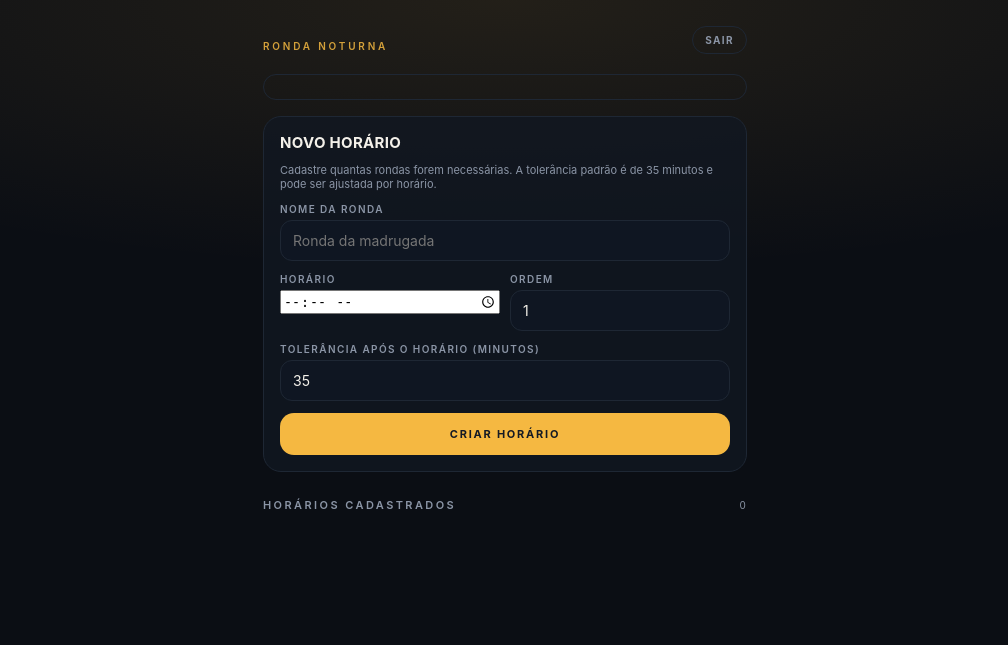
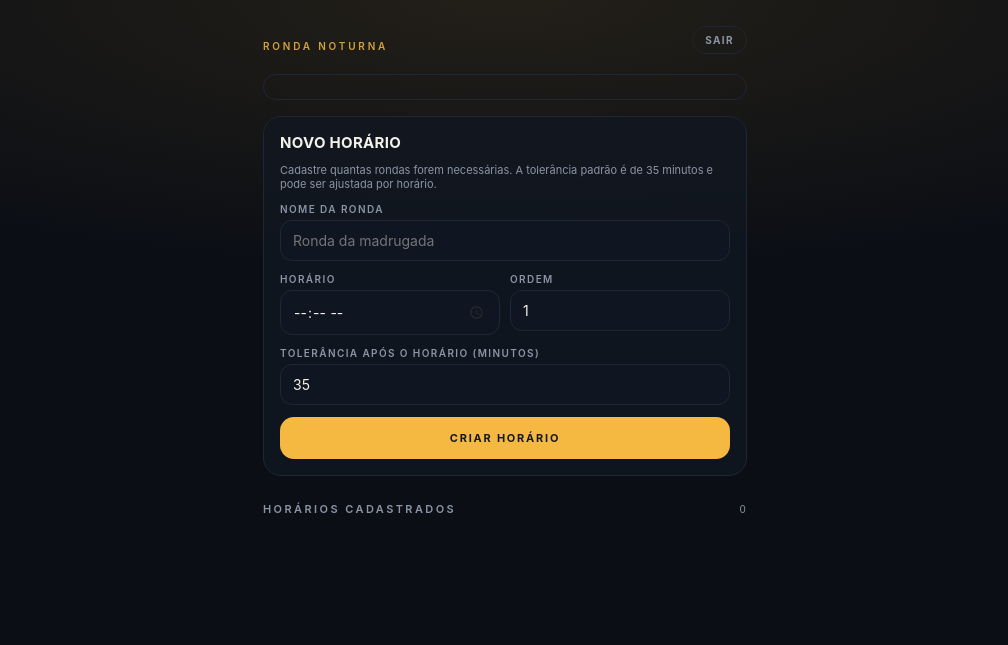
Before and after one commit to igoatier/vigia_local, a PHP site: template php-version/views/horarios.php in a window 1280 px wide. Shown: the top 645 px of the page, without its empty margins (135-1143 px from the left). Run offline with PHP 8.4, Linux system fonts and the light colour scheme; the template is opened without the code that fills it, so the values that code supplies are empty.

Commit message:
alteração no  campo Horário

```diff
--- a/php-version/assets/app.css
+++ b/php-version/assets/app.css
@@ -401,6 +401,7 @@ input[type="text"],
 input[type="email"],
 input[type="password"],
 input[type="number"],
+input[type="time"],
 select,
 textarea {
   width: 100%;
@@ -411,6 +412,18 @@ textarea {
   color: var(--fg);
   font-family: inherit;
   font-size: 14px;
+}
+
+input[type="time"] {
+  color-scheme: dark;
+  min-height: 43px;
+  appearance: auto;
+}
+
+input[type="time"]::-webkit-calendar-picker-indicator {
+  filter: invert(0.82);
+  opacity: 0.85;
+  cursor: pointer;
 }
 
 input:focus,
```
